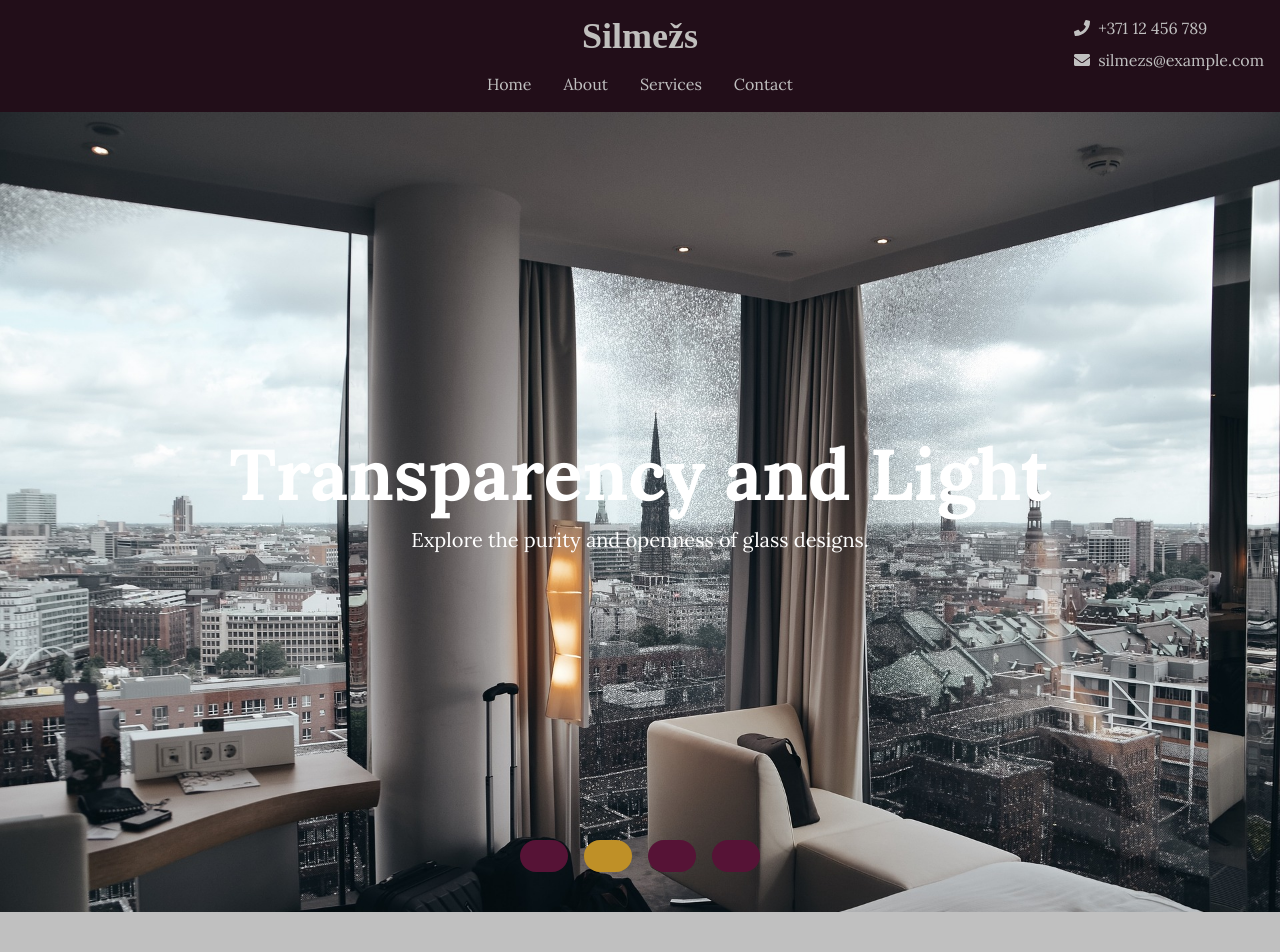
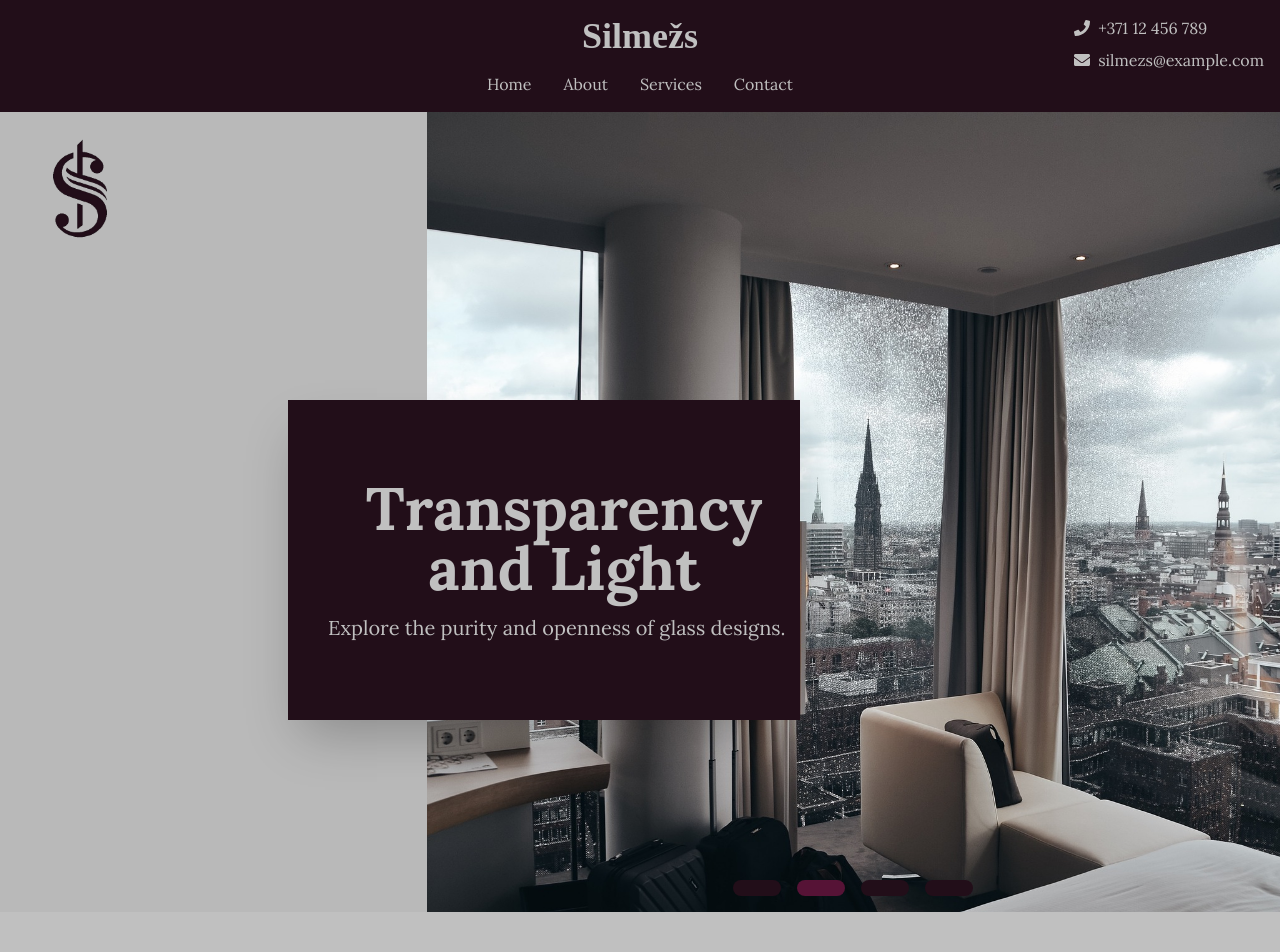
Before and after one commit to HighRollerLV/Silmezs, a React (Create React App) app: page / in a window 1280 px wide. Shown: the top 952 px of the page. Built offline with nearby package versions, Linux system fonts and the light colour scheme.

Commit message:
Main Section Edit

```diff
--- a/src/components/Footer.js
+++ b/src/components/Footer.js
@@ -3,7 +3,7 @@ import React from 'react';
 
 const Footer = () => {
     return (
-        <footer className="bg-customPurple p-4 text-center">
+        <footer className="bg-customDark p-4 text-center">
             <p className="text-customGray">&copy; 2024 Your Company. All rights reserved.</p>
         </footer>
     );
--- a/src/components/Header.js
+++ b/src/components/Header.js
@@ -4,13 +4,13 @@ import { FaPhone, FaEnvelope } from 'react-icons/fa'; // Importing icons
 const Header = () => {
     return (
         <header className="bg-customDark p-4 text-center relative">
-            <h1 className="text-4xl font-bold mb-4 animate-textAnimate font-old-standard-tt">Silmežs</h1>
+            <h1 className="text-4xl font-bold mb-4 animate-textAnimate font-old-standard-tt text-customGray">Silmežs</h1>
             <nav className="flex justify-center">
                 {/* Navigation items*/}
-                <a href="/" className="text-customGray mx-4 hover:text-customGold transition duration-300 hover:underline hover:underline-offset-8">Home</a>
-                <a href="/about" className="text-customGray mx-4 hover:text-customGold transition duration-300 hover:underline underline-offset-8">About</a>
-                <a href="/services" className="text-customGray mx-4 hover:text-customGold transition duration-300 hover:underline underline-offset-8">Services</a>
-                <a href="/contact" className="text-customGray mx-4 hover:text-customGold transition duration-300 hover:underline underline-offset-8">Contact</a>
+                <a href="/" className="text-customGray mx-4 ease-in-out transition duration-300 hover:underline hover:underline-offset-8">Home</a>
+                <a href="/about" className="text-customGray mx-4 ease-in-out transition duration-300 hover:underline underline-offset-8">About</a>
+                <a href="/services" className="text-customGray mx-4 ease-in-out transition duration-300 hover:underline underline-offset-8">Services</a>
+                <a href="/contact" className="text-customGray mx-4 ease-in-out transition duration-300 hover:underline underline-offset-8">Contact</a>
             </nav>
 
             {/* Contact section with icons */}
--- a/src/components/Interiors.js
+++ b/src/components/Interiors.js
@@ -23,7 +23,7 @@ const Interiors = () => {
     return (
         <section className="bg-customGray text-customDark">
             <div className="mx-auto p-4">
-                <h2 className="mt-32 mb-10 text-3xl font-bold tracking-wider">Interior</h2>
+                <h2 className="mt-16 mb-10 text-3xl font-bold tracking-wider">Interior</h2>
                 <div className="grid grid-cols-2 md:grid-cols-4 mb-20">
                     {interiors.map((interior, index) => (
                         <div key={index} className="relative overflow-hidden">
--- a/src/components/MainSection.js
+++ b/src/components/MainSection.js
@@ -29,18 +29,20 @@ const MainSection = () => {
 
     // This effect sets up the automatic switching
     useEffect(() => {
+        let intervalId;
+        if (isAutomatic) {
+            intervalId = setInterval(() => {
+                setCategory(prevCategory => {
                     const categoryKeys = Object.keys(categoryDetails);
-        let currentCategoryIndex = categoryKeys.indexOf(category);
-        const switchCategory = () => {
-            currentCategoryIndex = (currentCategoryIndex + 1) % categoryKeys.length;
-            setCategory(categoryKeys[currentCategoryIndex]);
-        };
+                    let currentCategoryIndex = categoryKeys.indexOf(prevCategory);
+                    let nextCategoryIndex = (currentCategoryIndex + 1) % categoryKeys.length;
+                    return categoryKeys[nextCategoryIndex];
+                });
+            }, 4000);
+        }
 
-        if (isAutomatic) {
-            const intervalId = setInterval(switchCategory, 4000);
         return () => clearInterval(intervalId);
-        }
-    }, [category, isAutomatic]);
+    }, [isAutomatic]);
 
     const handleCategoryChange = (newCategory) => {
         setIsAutomatic(false);
@@ -48,7 +50,6 @@ const MainSection = () => {
         if (window.autoCycleTimeout) {
             clearTimeout(window.autoCycleTimeout);
         }
-        // Restart automatic cycling after a delay
         window.autoCycleTimeout = setTimeout(() => {
             setIsAutomatic(true);
         }, 10000);
@@ -62,34 +63,51 @@ const MainSection = () => {
         };
     }, []);
 
-    const {title, description} = categoryDetails[category];
+    const { title, description} = categoryDetails[category];
 
     return (
-        <section className="relative h-screen bg-customGray text-customDark overflow-hidden">
+        <section className="relative bg-customGray text-customDark overflow-hidden h-screen">
+            <div className="flex flex-row h-full">
+                {/* Logo */}
+                <div className="w-1/3 flex justify-start items-start bg-customDarkGray">
+                    <img
+                        src="/images/Logo.jpg"
+                        alt="Logo"
+                        className="w-40 h-40"
+                    />
+                </div>
+                {/*Title and Description*/}
+                <div className="bg-customDark md:w-[40%] w-full h-1/3 md:h-2/5 absolute z-20 md:ml-72 mt-72 shadow-2xl">
+                    <div className="flex flex-col items-start justify-center h-full pl-10">
+                        <h2 className="text-4xl md:text-6xl font-semibold mb-4 text-customGray text-center">{title}</h2>
+                        <p className="text-lg md:text-xl text-customGray text-center">{description}</p>
+                    </div>
+                </div>
+                {/* Design Image */}
+                <div className="w-2/3 relative">
                     {Object.values(categoryDetails).map((item, index) => (
                         <div
                             key={item.image}
                             className={`absolute inset-0 bg-cover bg-center transition-opacity duration-700 ease-in-out ${
                                 category === Object.keys(categoryDetails)[index] ? 'opacity-100' : 'opacity-0'
                             }`}
-                    style={{backgroundImage: `url('${item.image}')`}}
+                            style={{ backgroundImage: `url('${item.image}')` }}
                         />
                     ))}
-            <div className="absolute inset-0 flex flex-col items-center justify-center z-10">
-                <h2 className="text-7xl font-semibold mb-4 text-white">{title}</h2>
-                <p className="text-xl mb-8 text-white">{description}</p>
-            </div>
-            <div className="absolute bottom-10 left-1/2 transform -translate-x-1/2 flex space-x-4 z-20">
+                    {/* Buttons */}
+                    <div className="absolute bottom-4 left-1/2 transform -translate-x-1/2 flex space-x-4">
                         {Object.keys(categoryDetails).map((cat) => (
                             <button
                                 key={cat}
-                        className={`py-4 px-6 rounded-full ${
-                            category === cat ? 'bg-customGold' : 'bg-customPurple'
-                        } text-white transition-all duration-300 ease-in-out`}
+                                className={`py-2 px-6 rounded-full ${
+                                    category === cat ? 'bg-customPurple' : 'bg-customDark'
+                                } text-customGray`}
                                 onClick={() => handleCategoryChange(cat)}
                             >
                             </button>
                         ))}
+                    </div>
+                </div>
             </div>
         </section>
     );
--- a/tailwind.config.js
+++ b/tailwind.config.js
@@ -5,24 +5,12 @@ module.exports = {
   theme: {
     extend: {
       colors: {
+        customDarkGray: '#B9B9B9',
         customGray: '#C0C0C0',
         customPurple: '#561336',
         customRed: '#984d64',
         customGold: '#bf9027',
         customDark: '#220e19',
-      },
-      animation: {
-        textAnimate: 'textAnimate 3s ease infinite',
-      },
-      keyframes: {
-        textAnimate: {
-          '0%, 100%': {
-            color: '#C0C0C0', // customGray
-          },
-          '50%': {
-            color: '#bf9027', // customGold
-          },
-        },
       },
       transitionDuration: {
         '2000': '2000ms',
```
Also changed, not shown: public/images/logo.jpg (added), src/App.js (line endings or trailing spaces). Lines whose indentation alone changed are shown as unchanged.
